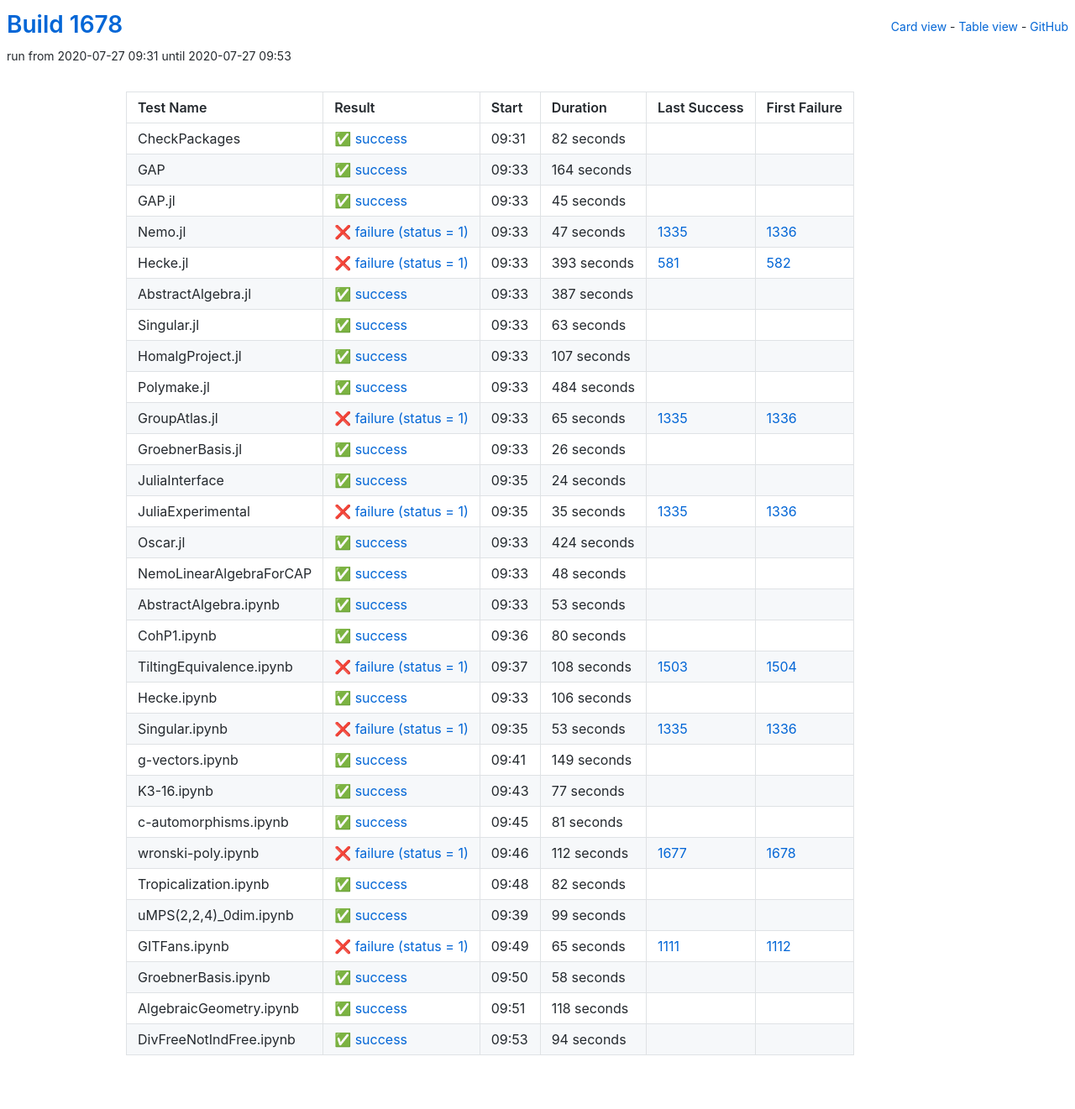
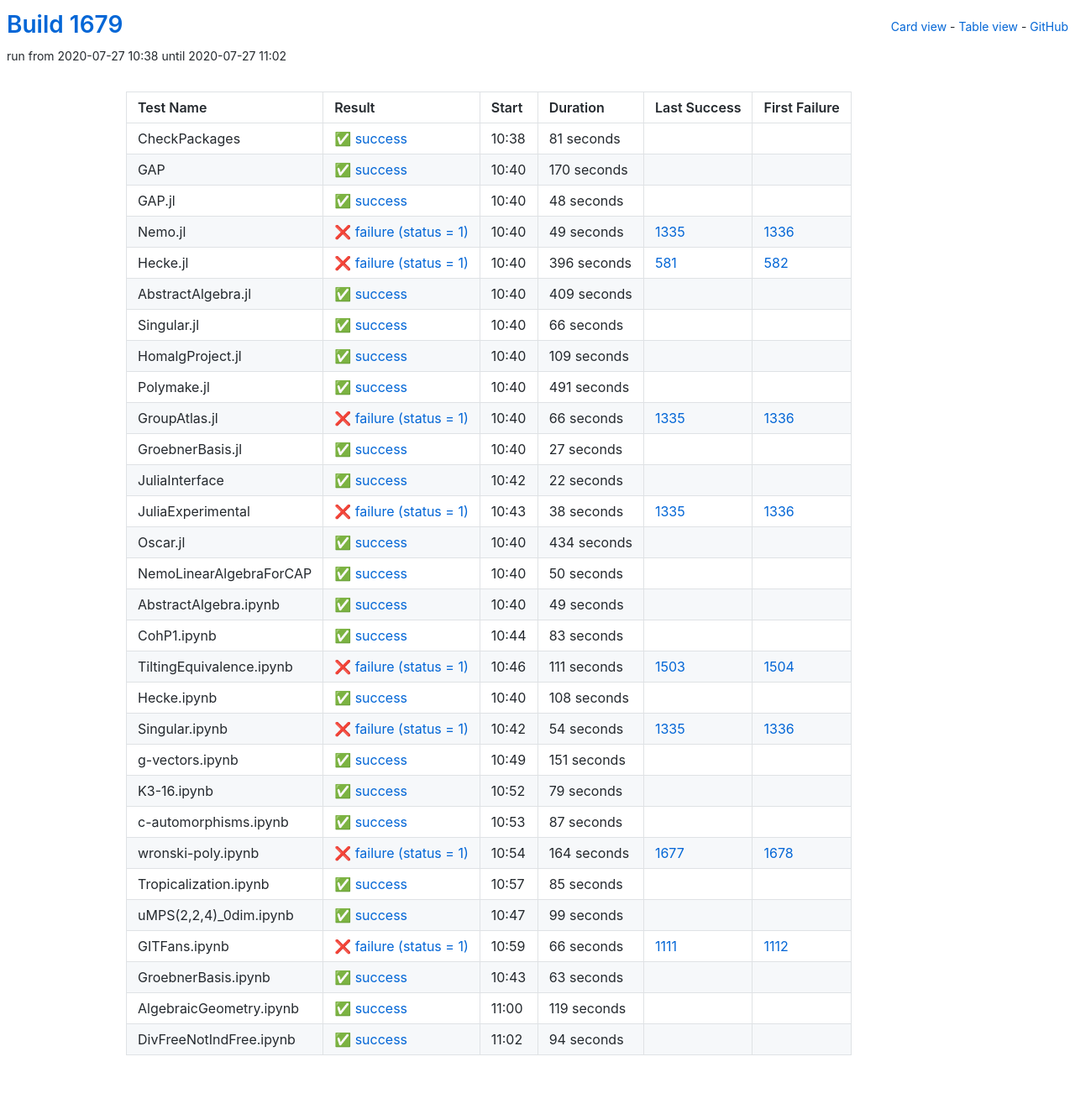
Before and after one commit to oscar-system/oscar-ci-status-1.4, a Jekyll site: the page built from table.html, in a window 1280 px wide. Shown: the whole page at 84% size. Built offline with Jekyll 4.4.1, drawn with Linux system fonts in a browser that asks for light colours.

Commit message:
Build #1679

```diff
--- a/_data/ci.yml
+++ b/_data/ci.yml
@@ -1,6 +1,6 @@
 ---
-build: 1678
-build_url: https://oscarci.mathematik.uni-kl.de/job/oscar-julia-1.4/1678/
+build: 1679
+build_url: https://oscarci.mathematik.uni-kl.de/job/oscar-julia-1.4/1679/
 job: oscar-julia-1.4
 organization: oscar-system
 repo: oscar-ci-status-1.4
@@ -8,176 +8,32 @@ repourl: https://github.com/oscar-system/oscar-ci-status-1.4
 tests:
 - name: CheckPackages
   id: checkpackages
-  log: https://oscarci.mathematik.uni-kl.de/job/oscar-julia-1.4/1678/artifact/logs/build-1678/CheckPackages.log
-  start: 2020-07-27 09:31
+  log: https://oscarci.mathematik.uni-kl.de/job/oscar-julia-1.4/1679/artifact/logs/build-1679/CheckPackages.log
+  start: 2020-07-27 10:38
   success: true
   exitcode: 0
   status: success
-  duration: 82
+  duration: 81
   last_success: false
   last_success_url:
   first_failure: false
   first_failure_url:
 - name: GAP
   id: gap
-  log: https://oscarci.mathematik.uni-kl.de/job/oscar-julia-1.4/1678/artifact/logs/build-1678/GAP.log
-  start: 2020-07-27 09:33
+  log: https://oscarci.mathematik.uni-kl.de/job/oscar-julia-1.4/1679/artifact/logs/build-1679/GAP.log
+  start: 2020-07-27 10:40
   success: true
   exitcode: 0
   status: success
-  duration: 164
+  duration: 170
   last_success: false
   last_success_url:
   first_failure: false
   first_failure_url:
 - name: GAP.jl
   id: gap-jl
-  log: https://oscarci.mathematik.uni-kl.de/job/oscar-julia-1.4/1678/artifact/logs/build-1678/GAP.jl.log
-  start: 2020-07-27 09:33
-  success: true
-  exitcode: 0
-  status: success
-  duration: 45
-  last_success: false
-  last_success_url:
-  first_failure: false
-  first_failure_url:
-- name: Nemo.jl
-  id: nemo-jl
-  log: https://oscarci.mathematik.uni-kl.de/job/oscar-julia-1.4/1678/artifact/logs/build-1678/Nemo.jl.log
-  start: 2020-07-27 09:33
-  success: false
-  exitcode: 1
-  status: failure
-  duration: 47
-  last_success: 1335
-  last_success_url: https://oscarci.mathematik.uni-kl.de/job/oscar-julia-1.4/1335/
-  first_failure: 1336
-  first_failure_url: https://oscarci.mathematik.uni-kl.de/job/oscar-julia-1.4/1336/
-- name: Hecke.jl
-  id: hecke-jl
-  log: https://oscarci.mathematik.uni-kl.de/job/oscar-julia-1.4/1678/artifact/logs/build-1678/Hecke.jl.log
-  start: 2020-07-27 09:33
-  success: false
-  exitcode: 1
-  status: failure
-  duration: 393
-  last_success: 581
-  last_success_url: https://oscarci.mathematik.uni-kl.de/job/oscar-julia-1.4/581/
-  first_failure: 582
-  first_failure_url: https://oscarci.mathematik.uni-kl.de/job/oscar-julia-1.4/582/
-- name: AbstractAlgebra.jl
-  id: abstractalgebra-jl
-  log: https://oscarci.mathematik.uni-kl.de/job/oscar-julia-1.4/1678/artifact/logs/build-1678/AbstractAlgebra.jl.log
-  start: 2020-07-27 09:33
-  success: true
-  exitcode: 0
-  status: success
-  duration: 387
-  last_success: false
-  last_success_url:
-  first_failure: false
-  first_failure_url:
-- name: Singular.jl
-  id: singular-jl
-  log: https://oscarci.mathematik.uni-kl.de/job/oscar-julia-1.4/1678/artifact/logs/build-1678/Singular.jl.log
-  start: 2020-07-27 09:33
-  success: true
-  exitcode: 0
-  status: success
-  duration: 63
-  last_success: false
-  last_success_url:
-  first_failure: false
-  first_failure_url:
-- name: HomalgProject.jl
-  id: homalgproject-jl
-  log: https://oscarci.mathematik.uni-kl.de/job/oscar-julia-1.4/1678/artifact/logs/build-1678/HomalgProject.jl.log
-  start: 2020-07-27 09:33
-  success: true
-  exitcode: 0
-  status: success
-  duration: 107
-  last_success: false
-  last_success_url:
-  first_failure: false
-  first_failure_url:
-- name: Polymake.jl
-  id: polymake-jl
-  log: https://oscarci.mathematik.uni-kl.de/job/oscar-julia-1.4/1678/artifact/logs/build-1678/Polymake.jl.log
-  start: 2020-07-27 09:33
-  success: true
-  exitcode: 0
-  status: success
-  duration: 484
-  last_success: false
-  last_success_url:
-  first_failure: false
-  first_failure_url:
-- name: GroupAtlas.jl
-  id: groupatlas-jl
-  log: https://oscarci.mathematik.uni-kl.de/job/oscar-julia-1.4/1678/artifact/logs/build-1678/GroupAtlas.jl.log
-  start: 2020-07-27 09:33
-  success: false
-  exitcode: 1
-  status: failure
-  duration: 65
-  last_success: 1335
-  last_success_url: https://oscarci.mathematik.uni-kl.de/job/oscar-julia-1.4/1335/
-  first_failure: 1336
-  first_failure_url: https://oscarci.mathematik.uni-kl.de/job/oscar-julia-1.4/1336/
-- name: GroebnerBasis.jl
-  id: groebnerbasis-jl
-  log: https://oscarci.mathematik.uni-kl.de/job/oscar-julia-1.4/1678/artifact/logs/build-1678/GroebnerBasis.jl.log
-  start: 2020-07-27 09:33
-  success: true
-  exitcode: 0
-  status: success
-  duration: 26
-  last_success: false
-  last_success_url:
-  first_failure: false
-  first_failure_url:
-- name: JuliaInterface
-  id: juliainterface
-  log: https://oscarci.mathematik.uni-kl.de/job/oscar-julia-1.4/1678/artifact/logs/build-1678/JuliaInterface.log
-  start: 2020-07-27 09:35
-  success: true
-  exitcode: 0
-  status: success
-  duration: 24
-  last_success: false
-  last_success_url:
-  first_failure: false
-  first_failure_url:
-- name: JuliaExperimental
-  id: juliaexperimental
-  log: https://oscarci.mathematik.uni-kl.de/job/oscar-julia-1.4/1678/artifact/logs/build-1678/JuliaExperimental.log
-  start: 2020-07-27 09:35
-  success: false
-  exitcode: 1
-  status: failure
-  duration: 35
-  last_success: 1335
-  last_success_url: https://oscarci.mathematik.uni-kl.de/job/oscar-julia-1.4/1335/
-  first_failure: 1336
-  first_failure_url: https://oscarci.mathematik.uni-kl.de/job/oscar-julia-1.4/1336/
-- name: Oscar.jl
-  id: oscar-jl
-  log: https://oscarci.mathematik.uni-kl.de/job/oscar-julia-1.4/1678/artifact/logs/build-1678/Oscar.jl.log
-  start: 2020-07-27 09:33
-  success: true
-  exitcode: 0
-  status: success
-  duration: 424
-  last_success: false
-  last_success_url:
-  first_failure: false
-  first_failure_url:
-- name: NemoLinearAlgebraForCAP
-  id: nemolinearalgebraforcap
-  log: https://oscarci.mathematik.uni-kl.de/job/oscar-julia-1.4/1678/artifact/logs/build-1678/NemoLinearAlgebraForCAP.log
-  start: 2020-07-27 09:33
+  log: https://oscarci.mathematik.uni-kl.de/job/oscar-julia-1.4/1679/artifact/logs/build-1679/GAP.jl.log
+  start: 2020-07-27 10:40
   success: true
   exitcode: 0
   status: success
@@ -186,130 +42,274 @@ tests:
   last_success_url:
   first_failure: false
   first_failure_url:
-- name: AbstractAlgebra.ipynb
-  id: abstractalgebra-ipynb
-  log: https://oscarci.mathematik.uni-kl.de/job/oscar-julia-1.4/1678/artifact/logs/build-1678/AbstractAlgebra.ipynb.log
-  start: 2020-07-27 09:33
+- name: Nemo.jl
+  id: nemo-jl
+  log: https://oscarci.mathematik.uni-kl.de/job/oscar-julia-1.4/1679/artifact/logs/build-1679/Nemo.jl.log
+  start: 2020-07-27 10:40
+  success: false
+  exitcode: 1
+  status: failure
+  duration: 49
+  last_success: 1335
+  last_success_url: https://oscarci.mathematik.uni-kl.de/job/oscar-julia-1.4/1335/
+  first_failure: 1336
+  first_failure_url: https://oscarci.mathematik.uni-kl.de/job/oscar-julia-1.4/1336/
+- name: Hecke.jl
+  id: hecke-jl
+  log: https://oscarci.mathematik.uni-kl.de/job/oscar-julia-1.4/1679/artifact/logs/build-1679/Hecke.jl.log
+  start: 2020-07-27 10:40
+  success: false
+  exitcode: 1
+  status: failure
+  duration: 396
+  last_success: 581
+  last_success_url: https://oscarci.mathematik.uni-kl.de/job/oscar-julia-1.4/581/
+  first_failure: 582
+  first_failure_url: https://oscarci.mathematik.uni-kl.de/job/oscar-julia-1.4/582/
+- name: AbstractAlgebra.jl
+  id: abstractalgebra-jl
+  log: https://oscarci.mathematik.uni-kl.de/job/oscar-julia-1.4/1679/artifact/logs/build-1679/AbstractAlgebra.jl.log
+  start: 2020-07-27 10:40
   success: true
   exitcode: 0
   status: success
-  duration: 53
+  duration: 409
+  last_success: false
+  last_success_url:
+  first_failure: false
+  first_failure_url:
+- name: Singular.jl
+  id: singular-jl
+  log: https://oscarci.mathematik.uni-kl.de/job/oscar-julia-1.4/1679/artifact/logs/build-1679/Singular.jl.log
+  start: 2020-07-27 10:40
+  success: true
+  exitcode: 0
+  status: success
+  duration: 66
+  last_success: false
+  last_success_url:
+  first_failure: false
+  first_failure_url:
+- name: HomalgProject.jl
+  id: homalgproject-jl
+  log: https://oscarci.mathematik.uni-kl.de/job/oscar-julia-1.4/1679/artifact/logs/build-1679/HomalgProject.jl.log
+  start: 2020-07-27 10:40
+  success: true
+  exitcode: 0
+  status: success
+  duration: 109
+  last_success: false
+  last_success_url:
+  first_failure: false
+  first_failure_url:
+- name: Polymake.jl
+  id: polymake-jl
+  log: https://oscarci.mathematik.uni-kl.de/job/oscar-julia-1.4/1679/artifact/logs/build-1679/Polymake.jl.log
+  start: 2020-07-27 10:40
+  success: true
+  exitcode: 0
+  status: success
+  duration: 491
+  last_success: false
+  last_success_url:
+  first_failure: false
+  first_failure_url:
+- name: GroupAtlas.jl
+  id: groupatlas-jl
+  log: https://oscarci.mathematik.uni-kl.de/job/oscar-julia-1.4/1679/artifact/logs/build-1679/GroupAtlas.jl.log
+  start: 2020-07-27 10:40
+  success: false
+  exitcode: 1
+  status: failure
+  duration: 66
+  last_success: 1335
+  last_success_url: https://oscarci.mathematik.uni-kl.de/job/oscar-julia-1.4/1335/
+  first_failure: 1336
+  first_failure_url: https://oscarci.mathematik.uni-kl.de/job/oscar-julia-1.4/1336/
+- name: GroebnerBasis.jl
+  id: groebnerbasis-jl
+  log: https://oscarci.mathematik.uni-kl.de/job/oscar-julia-1.4/1679/artifact/logs/build-1679/GroebnerBasis.jl.log
+  start: 2020-07-27 10:40
+  success: true
+  exitcode: 0
+  status: success
+  duration: 27
+  last_success: false
+  last_success_url:
+  first_failure: false
+  first_failure_url:
+- name: JuliaInterface
+  id: juliainterface
+  log: https://oscarci.mathematik.uni-kl.de/job/oscar-julia-1.4/1679/artifact/logs/build-1679/JuliaInterface.log
+  start: 2020-07-27 10:42
+  success: true
+  exitcode: 0
+  status: success
+  duration: 22
+  last_success: false
+  last_success_url:
+  first_failure: false
+  first_failure_url:
+- name: JuliaExperimental
+  id: juliaexperimental
+  log: https://oscarci.mathematik.uni-kl.de/job/oscar-julia-1.4/1679/artifact/logs/build-1679/JuliaExperimental.log
+  start: 2020-07-27 10:43
+  success: false
+  exitcode: 1
+  status: failure
+  duration: 38
+  last_success: 1335
+  last_success_url: https://oscarci.mathematik.uni-kl.de/job/oscar-julia-1.4/1335/
+  first_failure: 1336
+  first_failure_url: https://oscarci.mathematik.uni-kl.de/job/oscar-julia-1.4/1336/
+- name: Oscar.jl
+  id: oscar-jl
+  log: https://oscarci.mathematik.uni-kl.de/job/oscar-julia-1.4/1679/artifact/logs/build-1679/Oscar.jl.log
+  start: 2020-07-27 10:40
+  success: true
+  exitcode: 0
+  status: success
+  duration: 434
+  last_success: false
+  last_success_url:
+  first_failure: false
+  first_failure_url:
+- name: NemoLinearAlgebraForCAP
+  id: nemolinearalgebraforcap
+  log: https://oscarci.mathematik.uni-kl.de/job/oscar-julia-1.4/1679/artifact/logs/build-1679/NemoLinearAlgebraForCAP.log
+  start: 2020-07-27 10:40
+  success: true
+  exitcode: 0
+  status: success
+  duration: 50
+  last_success: false
+  last_success_url:
+  first_failure: false
+  first_failure_url:
+- name: AbstractAlgebra.ipynb
+  id: abstractalgebra-ipynb
+  log: https://oscarci.mathematik.uni-kl.de/job/oscar-julia-1.4/1679/artifact/logs/build-1679/AbstractAlgebra.ipynb.log
+  start: 2020-07-27 10:40
+  success: true
+  exitcode: 0
+  status: success
+  duration: 49
   last_success: false
   last_success_url:
   first_failure: false
   first_failure_url:
 - name: CohP1.ipynb
   id: cohp1-ipynb
-  log: https://oscarci.mathematik.uni-kl.de/job/oscar-julia-1.4/1678/artifact/logs/build-1678/CohP1.ipynb.log
-  start: 2020-07-27 09:36
+  log: https://oscarci.mathematik.uni-kl.de/job/oscar-julia-1.4/1679/artifact/logs/build-1679/CohP1.ipynb.log
+  start: 2020-07-27 10:44
   success: true
   exitcode: 0
   status: success
-  duration: 80
+  duration: 83
   last_success: false
   last_success_url:
   first_failure: false
   first_failure_url:
 - name: TiltingEquivalence.ipynb
   id: tiltingequivalence-ipynb
-  log: https://oscarci.mathematik.uni-kl.de/job/oscar-julia-1.4/1678/artifact/logs/build-1678/TiltingEquivalence.ipynb.log
-  start: 2020-07-27 09:37
+  log: https://oscarci.mathematik.uni-kl.de/job/oscar-julia-1.4/1679/artifact/logs/build-1679/TiltingEquivalence.ipynb.log
+  start: 2020-07-27 10:46
   success: false
   exitcode: 1
   status: failure
-  duration: 108
+  duration: 111
   last_success: 1503
   last_success_url: https://oscarci.mathematik.uni-kl.de/job/oscar-julia-1.4/1503/
   first_failure: 1504
   first_failure_url: https://oscarci.mathematik.uni-kl.de/job/oscar-julia-1.4/1504/
 - name: Hecke.ipynb
   id: hecke-ipynb
-  log: https://oscarci.mathematik.uni-kl.de/job/oscar-julia-1.4/1678/artifact/logs/build-1678/Hecke.ipynb.log
-  start: 2020-07-27 09:33
+  log: https://oscarci.mathematik.uni-kl.de/job/oscar-julia-1.4/1679/artifact/logs/build-1679/Hecke.ipynb.log
+  start: 2020-07-27 10:40
   success: true
   exitcode: 0
   status: success
-  duration: 106
+  duration: 108
   last_success: false
   last_success_url:
   first_failure: false
   first_failure_url:
 - name: Singular.ipynb
   id: singular-ipynb
-  log: https://oscarci.mathematik.uni-kl.de/job/oscar-julia-1.4/1678/artifact/logs/build-1678/Singular.ipynb.log
-  start: 2020-07-27 09:35
+  log: https://oscarci.mathematik.uni-kl.de/job/oscar-julia-1.4/1679/artifact/logs/build-1679/Singular.ipynb.log
+  start: 2020-07-27 10:42
   success: false
   exitcode: 1
   status: failure
-  duration: 53
+  duration: 54
   last_success: 1335
   last_success_url: https://oscarci.mathematik.uni-kl.de/job/oscar-julia-1.4/1335/
   first_failure: 1336
   first_failure_url: https://oscarci.mathematik.uni-kl.de/job/oscar-julia-1.4/1336/
 - name: g-vectors.ipynb
   id: g-vectors-ipynb
-  log: https://oscarci.mathematik.uni-kl.de/job/oscar-julia-1.4/1678/artifact/logs/build-1678/g-vectors.ipynb.log
-  start: 2020-07-27 09:41
+  log: https://oscarci.mathematik.uni-kl.de/job/oscar-julia-1.4/1679/artifact/logs/build-1679/g-vectors.ipynb.log
+  start: 2020-07-27 10:49
   success: true
   exitcode: 0
   status: success
-  duration: 149
+  duration: 151
   last_success: false
   last_success_url:
   first_failure: false
   first_failure_url:
 - name: K3-16.ipynb
   id: k3-16-ipynb
-  log: https://oscarci.mathematik.uni-kl.de/job/oscar-julia-1.4/1678/artifact/logs/build-1678/K3-16.ipynb.log
-  start: 2020-07-27 09:43
+  log: https://oscarci.mathematik.uni-kl.de/job/oscar-julia-1.4/1679/artifact/logs/build-1679/K3-16.ipynb.log
+  start: 2020-07-27 10:52
   success: true
   exitcode: 0
   status: success
-  duration: 77
+  duration: 79
   last_success: false
   last_success_url:
   first_failure: false
   first_failure_url:
 - name: c-automorphisms.ipynb
   id: c-automorphisms-ipynb
-  log: https://oscarci.mathematik.uni-kl.de/job/oscar-julia-1.4/1678/artifact/logs/build-1678/c-automorphisms.ipynb.log
-  start: 2020-07-27 09:45
+  log: https://oscarci.mathematik.uni-kl.de/job/oscar-julia-1.4/1679/artifact/logs/build-1679/c-automorphisms.ipynb.log
+  start: 2020-07-27 10:53
   success: true
   exitcode: 0
   status: success
-  duration: 81
+  duration: 87
   last_success: false
   last_success_url:
   first_failure: false
   first_failure_url:
 - name: wronski-poly.ipynb
   id: wronski-poly-ipynb
-  log: https://oscarci.mathematik.uni-kl.de/job/oscar-julia-1.4/1678/artifact/logs/build-1678/wronski-poly.ipynb.log
-  start: 2020-07-27 09:46
+  log: https://oscarci.mathematik.uni-kl.de/job/oscar-julia-1.4/1679/artifact/logs/build-1679/wronski-poly.ipynb.log
+  start: 2020-07-27 10:54
   success: false
   exitcode: 1
   status: failure
-  duration: 112
+  duration: 164
   last_success: 1677
   last_success_url: https://oscarci.mathematik.uni-kl.de/job/oscar-julia-1.4/1677/
   first_failure: 1678
   first_failure_url: https://oscarci.mathematik.uni-kl.de/job/oscar-julia-1.4/1678/
 - name: Tropicalization.ipynb
   id: tropicalization-ipynb
-  log: https://oscarci.mathematik.uni-kl.de/job/oscar-julia-1.4/1678/artifact/logs/build-1678/Tropicalization.ipynb.log
-  start: 2020-07-27 09:48
+  log: https://oscarci.mathematik.uni-kl.de/job/oscar-julia-1.4/1679/artifact/logs/build-1679/Tropicalization.ipynb.log
+  start: 2020-07-27 10:57
   success: true
   exitcode: 0
   status: success
-  duration: 82
+  duration: 85
   last_success: false
   last_success_url:
   first_failure: false
   first_failure_url:
 - name: uMPS(2,2,4)_0dim.ipynb
   id: umps-2-2-4-0dim-ipynb
-  log: https://oscarci.mathematik.uni-kl.de/job/oscar-julia-1.4/1678/artifact/logs/build-1678/uMPS-2-2-4-_0dim.ipynb.log
-  start: 2020-07-27 09:39
+  log: https://oscarci.mathematik.uni-kl.de/job/oscar-julia-1.4/1679/artifact/logs/build-1679/uMPS-2-2-4-_0dim.ipynb.log
+  start: 2020-07-27 10:47
   success: true
   exitcode: 0
   status: success
@@ -320,44 +320,44 @@ tests:
   first_failure_url:
 - name: GITFans.ipynb
   id: gitfans-ipynb
-  log: https://oscarci.mathematik.uni-kl.de/job/oscar-julia-1.4/1678/artifact/logs/build-1678/GITFans.ipynb.log
-  start: 2020-07-27 09:49
+  log: https://oscarci.mathematik.uni-kl.de/job/oscar-julia-1.4/1679/artifact/logs/build-1679/GITFans.ipynb.log
+  start: 2020-07-27 10:59
   success: false
   exitcode: 1
   status: failure
-  duration: 65
+  duration: 66
   last_success: 1111
   last_success_url: https://oscarci.mathematik.uni-kl.de/job/oscar-julia-1.4/1111/
   first_failure: 1112
   first_failure_url: https://oscarci.mathematik.uni-kl.de/job/oscar-julia-1.4/1112/
 - name: GroebnerBasis.ipynb
   id: groebnerbasis-ipynb
-  log: https://oscarci.mathematik.uni-kl.de/job/oscar-julia-1.4/1678/artifact/logs/build-1678/GroebnerBasis.ipynb.log
-  start: 2020-07-27 09:50
+  log: https://oscarci.mathematik.uni-kl.de/job/oscar-julia-1.4/1679/artifact/logs/build-1679/GroebnerBasis.ipynb.log
+  start: 2020-07-27 10:43
   success: true
   exitcode: 0
   status: success
-  duration: 58
+  duration: 63
   last_success: false
   last_success_url:
   first_failure: false
   first_failure_url:
 - name: AlgebraicGeometry.ipynb
   id: algebraicgeometry-ipynb
-  log: https://oscarci.mathematik.uni-kl.de/job/oscar-julia-1.4/1678/artifact/logs/build-1678/AlgebraicGeometry.ipynb.log
-  start: 2020-07-27 09:51
+  log: https://oscarci.mathematik.uni-kl.de/job/oscar-julia-1.4/1679/artifact/logs/build-1679/AlgebraicGeometry.ipynb.log
+  start: 2020-07-27 11:00
   success: true
   exitcode: 0
   status: success
-  duration: 118
+  duration: 119
   last_success: false
   last_success_url:
   first_failure: false
   first_failure_url:
 - name: DivFreeNotIndFree.ipynb
   id: divfreenotindfree-ipynb
-  log: https://oscarci.mathematik.uni-kl.de/job/oscar-julia-1.4/1678/artifact/logs/build-1678/DivFreeNotIndFree.ipynb.log
-  start: 2020-07-27 09:53
+  log: https://oscarci.mathematik.uni-kl.de/job/oscar-julia-1.4/1679/artifact/logs/build-1679/DivFreeNotIndFree.ipynb.log
+  start: 2020-07-27 11:02
   success: true
   exitcode: 0
   status: success
```
Also changed, not shown: README.md.
